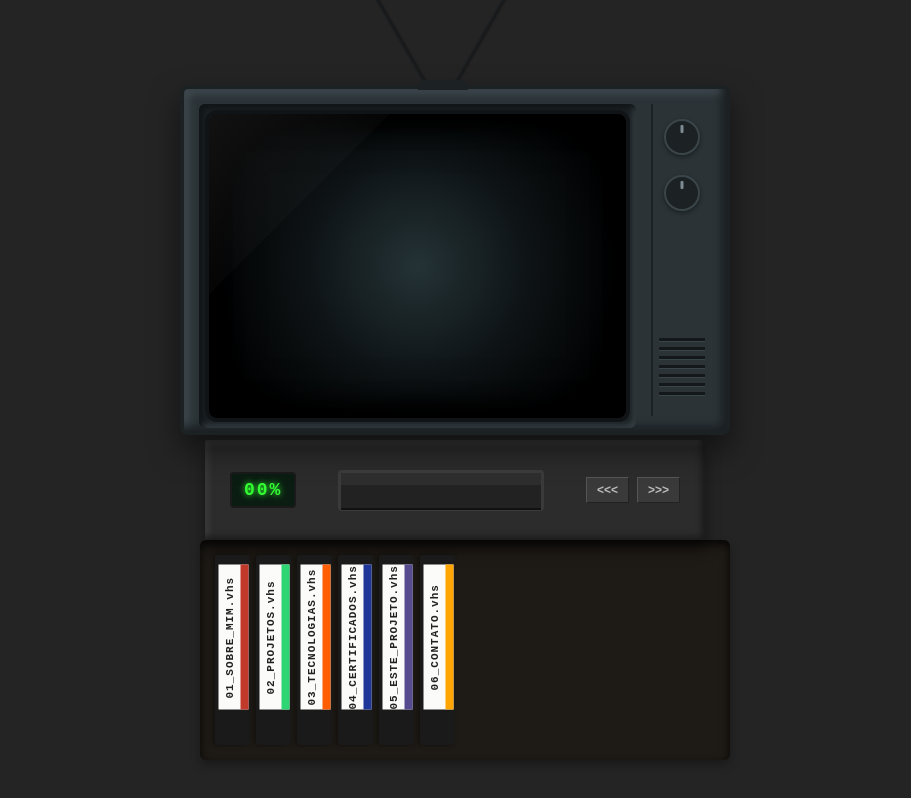
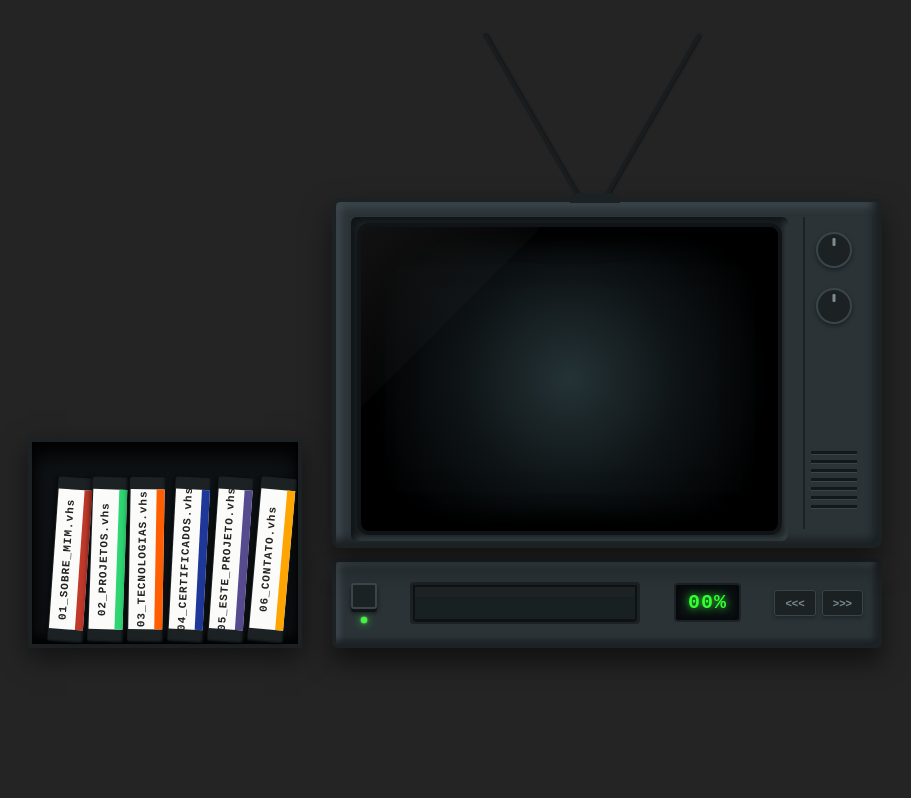
Before and after one commit to kasu403/Portfolio, a React app: page / in a window 1280 px wide. Shown: the whole page, without its empty margins (185-1096 px from the left). Built offline with nearby package versions, Linux system fonts and the light colour scheme; the HTML template or start-up script is replaced by a standard one.

Commit message:
mudanças demais pra escrever tudo mas foi 90% estético

```diff
--- a/src/App.css
+++ b/src/App.css
@@ -5,8 +5,32 @@ body {
   align-items: center;
   min-height: 100vh;
   background-color: #242424;
+  overflow-x: hidden; }
+
+
+
+.cenario {
+    display: flex;
+  flex-direction: row;
+  align-items: flex-end;
+  justify-content: center;
 }
 
+.estante {
+ display: flex;
+  gap: 4px;
+  background-color: #0e1214;
+  padding: 35px 15px 10px 15px;
+  border: 4px solid #1c2124;
+  box-shadow:
+    inset 0 14px 20px rgba(0, 0, 0, 0.95),
+    inset 0 -8px 10px rgba(0, 0, 0, 0.8),
+    0 10px 25px rgba(0,0,0,0.5);
+  margin-right: 30px;
+  align-items: flex-start;
+  height: 210px;
+  box-sizing: border-box;
+}
 
 .tvcompleta {
   display: flex;
@@ -26,7 +50,7 @@ body {
 .antenahaste {
   position: absolute;
   bottom: 5px;
-  width: 2px;
+  width: 4px;
   height: 190px;
   background-color: #191d1f;
   border-radius: 2px;
@@ -173,13 +197,14 @@ body {
 }
 
 .vhsplayer {
-  width: 480px;
-  height: 80px;
-  background-color: #2c2c2c;
-  border-radius: 2px;
-  padding: 10px;
-  box-shadow: inset -3px -3px 6px #1a1a1a, inset 3px 3px 6px #404040, 0 10px 15px rgba(0,0,0,0.4);
-  margin-top: -5px;
+  width: 550px;
+  height: 90px;
+  background-color: #2b3337;
+  border: 4px solid #1c2124;
+  border-radius: 6px;
+  padding: 12px 15px;
+  box-shadow: inset -3px -3px 6px #181d20, inset 3px 3px 6px #455056, 0 15px 25px rgba(0,0,0,0.5);
+  box-sizing: border-box;
 }
 
 .painel {
@@ -188,89 +213,117 @@ body {
   display: flex;
   justify-content: space-between;
   align-items: center;
-  padding: 0 15px;
-  box-sizing: border-box;
+}
+
+.energia {
+  display: flex;
+  flex-direction: column;
+  align-items: center;
+  gap: 8px;
+}
+
+.power {
+  width: 22px;
+  height: 22px;
+  background-color: #1c2124;
+  border: 2px solid #3a454a;
+  border-radius: 3px;
+  cursor: pointer;
+  box-shadow: 0 3px 0 #101416, 0 4px 5px rgba(0,0,0,0.5);
+  transition: all 0.1s ease;
+  position: relative;
+}
+
+.power:active {
+  transform: translateY(2px);
+  box-shadow: inset 0 2px 5px rgba(0, 0, 0, 0.8), 0 1px 0 rgba(255,255,255,0.1);
+  border-color: #14181a;
+}
+
+.ledstatus{
+  width: 6px;
+  height: 6px;
+  background-color: #33ff33;
+  border-radius: 50%;
+  box-shadow: 0 0 8px #33ff33, 0 0 2px #fff;
 }
 
 .display {
-  background-color: #0b1d12;
+  background-color: #0c1013;
   color: #33ff33;
-  font-family: 'Courier New', Courier, monospace;
+  font-family: 'Courier New', monospace;
   font-weight: bold;
-  font-size: 18px;
+  font-size: 20px;
   padding: 6px 12px;
   border-radius: 4px;
-  border: 2px solid #1a1a1a;
-  text-shadow: 0 0 6px #33ff33;
-  letter-spacing: 2px;
+  border: 2px solid #1c2124;
+  text-shadow: 0 0 8px #33ff33;
+  letter-spacing: 1px;
+  box-shadow: inset 0 0 10px rgba(0,0,0,0.8);
 }
 
 .entradafita {
-  width: 200px;
-  height: 35px;
-  background-color: #141414;
-  border: 3px solid #3a3a3a;
+  width: 230px;
+  height: 42px;
+  background-color: #0e1214;
+  border: 3px solid #1c2124;
   border-radius: 4px;
-  position: relative;
+  padding: 2px;
+  box-sizing: border-box;
 }
 
 .portinhafita {
   width: 100%;
   height: 100%;
-  background-color: #222;
-  border-bottom: 2px solid #111;
-  box-shadow: inset 0 12px 0 rgba(255,255,255,0.05);
+  background-color: #192022;
+  border-bottom: 3px solid #0e1214;
+  box-shadow: inset 0 10px 0 rgba(255,255,255,0.02);
 }
 
 .botoes {
   display: flex;
-  gap: 8px;
+  gap: 6px;
 }
 
 .btnvhs {
-  background-color: #3a3a3a;
-  color: #bbb;
-  border: 1px solid;
-  border-color: #555 #222 #222 #555;
-  padding: 5px 10px;
+  background-color: #1c2124;
+  color: #7d8b92;
+  border: 1px solid #3a454a;
+  border-radius: 3px;
+  padding: 6px 10px;
+  font-size: 11px;
+  font-weight: bold;
   cursor: pointer;
-  font-size: 12px;
-  font-weight: bold;
+  box-shadow: 0 2px 4px rgba(0,0,0,0.3);
 }
 
 .btnvhs:active {
-  border-color: #222 #555 #555 #222;
+  background-color: #0e1214;
   color: #fff;
+  box-shadow: inset 0 2px 4px rgba(0,0,0,0.5);
 }
 
-.estante {
-  display: flex;
-  gap: 6px;
-  background-color: #1e1a15;
-  padding: 15px;
-  border-radius: 6px;
-  box-shadow: inset 0 4px 10px rgba(0,0,0, 0.8), 0 5px 10px rgba(0,0,0, 0.3);
-  margin-left: 20px;
-}
 
 .lombadavhs {
-  width: 35px;
-  height: 190px;
-  background-color: #1a1a1a;
+  width: 36px;
+  height: 165px;
+  background-color: #1c2124;
   border-radius: 3px;
   display: flex;
   flex-direction: column;
-  justify-content: space-between;
-  padding: 10px 4px;
+  justify-content: center;
+  align-items: center;
   box-sizing: border-box;
   cursor: pointer;
-  transition: transform 0.2s ease;
-  box-shadow: -2px 0 5px rgba(0,0,0,0.4);
+  transform-origin: bottom center;
+  transition: transform 0.2s ease, box-shadow 0.2s ease;
+  box-shadow: -2px 0 5px rgba(0,0,0,0.5), inset -1px -1px 2px rgba(0,0,0,0.6);
 }
 
 .lombadavhs:hover {
   transform: translateY(-15px);
-  box-shadow: 0 10px 15px rgba(0,0,0,0.6);
+  box-shadow: 0 10px 15px rgba(0,0,0,0.7), -3px 5px 10px rgba(0,0,0,0.4);
+  z-index: 10;
 }
 
 .etiquetalombada {
@@ -294,7 +347,7 @@ body {
   white-space: nowrap;
 }
 
-@media (max-width: 800px) {
+/* @media (max-width: 800px) {
   .cenario {
     flex-direction: column;
     gap: 30px;
@@ -304,4 +357,4 @@ body {
     width: 90%;
     justify-content: center;
   }
-}
+} */
--- a/src/App.jsx
+++ b/src/App.jsx
@@ -5,20 +5,22 @@ import FitaCassete from './FitaCassete'
 function App() {
     return (
        <div className='cenario'>
+        <div className='estante'>
+            <FitaCassete titulo="01_SOBRE_MIM.vhs" cor="#c0392b" inclinacao={4}/>
+            <FitaCassete titulo="02_PROJETOS.vhs" cor="#2ed573" inclinacao={2}/>
+            <FitaCassete titulo="03_TECNOLOGIAS.vhs" cor="#ff5f02" inclinacao={1}/>
+            <FitaCassete titulo="04_CERTIFICADOS.vhs" cor="#1e3799" inclinacao={3}/>
+            <FitaCassete titulo="05_ESTE_PROJETO.vhs" cor="#574b90" inclinacao={4}/>
+            <FitaCassete titulo="06_CONTATO.vhs" cor="#ffa502" inclinacao={5}/>
+        </div>
+
+
+
         <div className='televisao'>
            <Monitor>
             </Monitor>
             <PlayerVHS>
             </PlayerVHS>
-        </div>
-
-        <div className='estante'>
-            <FitaCassete titulo="01_SOBRE_MIM.vhs" cor="#c0392b"/>
-            <FitaCassete titulo="02_PROJETOS.vhs" cor="#2ed573" />
-            <FitaCassete titulo="03_TECNOLOGIAS.vhs" cor="#ff5f02" />
-            <FitaCassete titulo="04_CERTIFICADOS.vhs" cor="#1e3799" />
-            <FitaCassete titulo="05_ESTE_PROJETO.vhs" cor="#574b90" />
-            <FitaCassete titulo="06_CONTATO.vhs" cor="#ffa502" />
         </div>
 
         </div>
--- a/src/FitaCassete.jsx
+++ b/src/FitaCassete.jsx
@@ -1,6 +1,7 @@
-function FitaCassete({ titulo, cor }) {
+function FitaCassete({ titulo, cor, inclinacao }) {
   return (
-    <div className="lombadavhs">
+    <div className="lombadavhs"
+    style={{transform: `rotate(${inclinacao}deg)`}}>
       <div className="etiquetalombada" style={{ borderLeft: `8px solid ${cor}` }}>
         <span className="textolombada">{titulo}</span>
       </div>
--- a/src/PlayerVHS.jsx
+++ b/src/PlayerVHS.jsx
@@ -2,10 +2,14 @@ function PlayerVHS() {
     return (
         <div className="vhsplayer">
             <div className="painel">
-                <div className="display">00%</div>
+                <div className="energia">
+                    <div className="power"></div>
+                    <div className="ledstatus"></div>
+                </div>
                 <div className="entradafita">
                     <div className="portinhafita"></div>
                 </div>
+                <div className="display">00%</div>
                 <div className="botoes">
                     <button className="btnvhs">{'<<<'}</button>
                     <button className="btnvhs">{'>>>'}</button>
```
